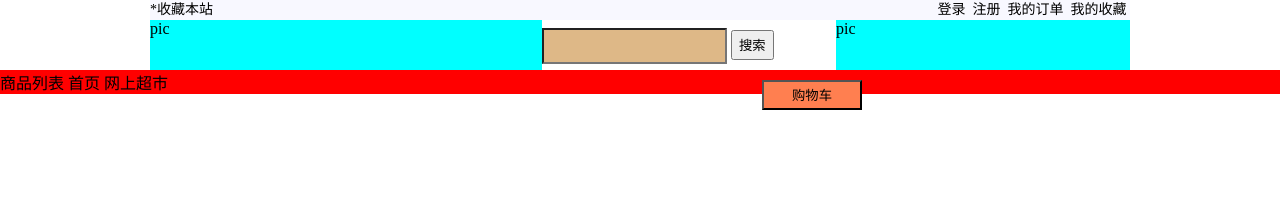
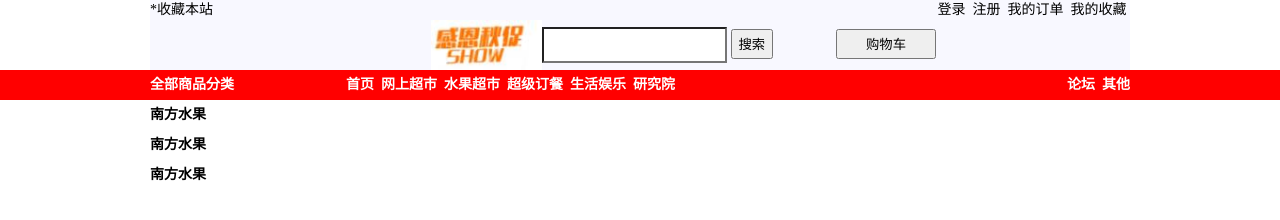
Before and after one commit to if000else/Frontier, a plain HTML site: page 201802/Mall/index.html in a window 1280 px wide. Drawn offline with Linux system fonts and the light colour scheme.

Commit message:
<add>built body

```diff
--- a/201802/Mall/index.html
+++ b/201802/Mall/index.html
@@ -10,12 +10,17 @@
             height: 20px;
             margin: 0 auto;
             font-size: 14px;
-            line-height: 20px;
+        }
+        .pg-body {
+            width: 980px;
+            height: 20px;
+            margin: 0 auto;
+            font-size: 14px;
         }
     </style>
 </head>
 <body style="margin:0;">
-<div class="pg-header">
+<div class="pg-header" style="line-height: 20px;">
     <div style=" float: left;font-size: 14px;">*收藏本站</div>
     <div style="float: right;">
         <a>登录</a>&nbsp;
@@ -24,29 +29,39 @@
         <a>我的收藏</a>&nbsp;
     </div>
 </div>
-<div style="width: 980px;height: 50px;margin: 0 auto;">
-    <div style="float: right;width: 30%;height: 50px;background-color: aqua">
-        <a style="text-align: right">pic</a>
+<div class="pg-header" style="height: 50px;">
+    <div style="float: right;width: 30%;height: 50px;line-height: 50px">
+        <input type="submit" value="购物车"
+               style="height: 30px;width: 100px;text-align: center;">
     </div>
-    <div style="float: left;width: 40%;height: 50px;background-color: aqua">pic</div>
+    <div style="float: left;width: 40%;height: 50px;">
+        <img src="pic1.jpg" alt="promote pic" style="height: 50px;float: right;"></div>
     <div style="float: right;width: 30%;height: 50px;line-height: 50px">
-        <!--<div style="float: left;line-height: 30px;width: 150px;">-->
-        <input type="text" style="background-color: burlywood;height: 30px;">
+        <input type="text" style="background-color:white;height: 30px;">
         <input type="submit" value="搜索" style="height: 30px;text-align: center;">
-        <input type="submit" value="购物车" style="height: 30px;width: 100px;text-align: center;margin-left:220px;background: coral;">
+    </div>
+</div>
+<div style="background-color: red;height: 30px;">
+    <div class="pg-body" style="height: 30px;line-height: 30px;font-weight: 600;">
+        <div style="clear: both;width: 20%;float: left;color: #ffffff;">
+            <div>全部商品分类</div>
+            <div style="color: #000000;">南方水果</div>
+            <div style="color: #000000;background-color: transparent">南方水果</div>
+            <div style="color: #000000;background-color: transparent">南方水果</div>
 
+        </div>
+        <div style="width: 80%;float: right;background-color: red;">
+            <a style="float: left;color: #ffffff;">首页&nbsp&nbsp</a>
+            <a style="float: left;color: #ffffff;">网上超市&nbsp&nbsp</a>
+            <a style="float: left;color: #ffffff;">水果超市&nbsp&nbsp</a>
+            <a style="float: left;color: #ffffff;">超级订餐&nbsp&nbsp</a>
+            <a style="float: left;color: #ffffff;">生活娱乐&nbsp&nbsp</a>
+            <a style="float: left;color: #ffffff;">研究院&nbsp&nbsp</a>
+            <a style="float: right;color: #ffffff;">其他</a>
+            <a style="float: right;color: #ffffff;">论坛&nbsp&nbsp</a>
+
+        </div>
     </div>
-
-</div>
-<!--<div style="line-height: 40px;margin: 0 auto;width: 980px;height: 40px;background-color: orange">-->
-<!--<div style="float: right;">-->
-<!--<input id="sousuo" value="请输入">-->
-<!--<label for="sousuo">搜索</label>-->
-<!--</div>-->
-<!--</div>-->
-</div>
-<div style="background-color: red">
-    商品列表 首页 网上超市
 </div>
 </body>
 </html>
```
Also changed, not shown: 201802/Mall/pic1.jpg (added).
